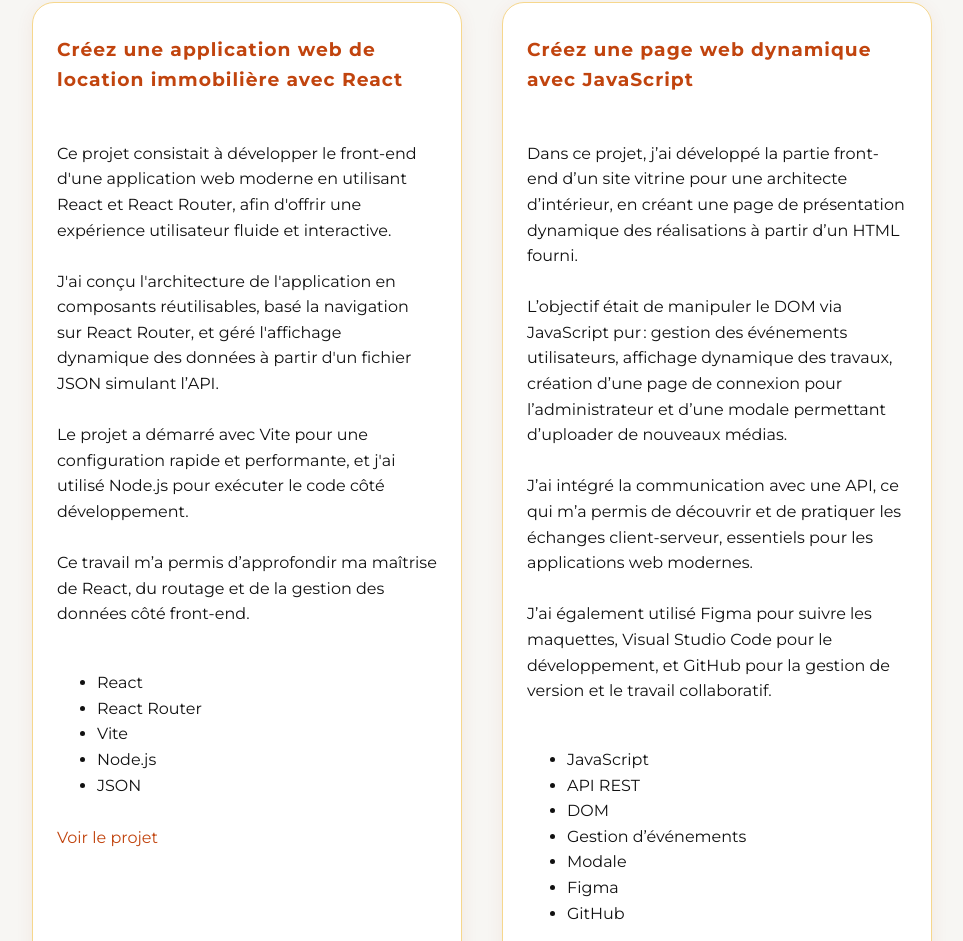
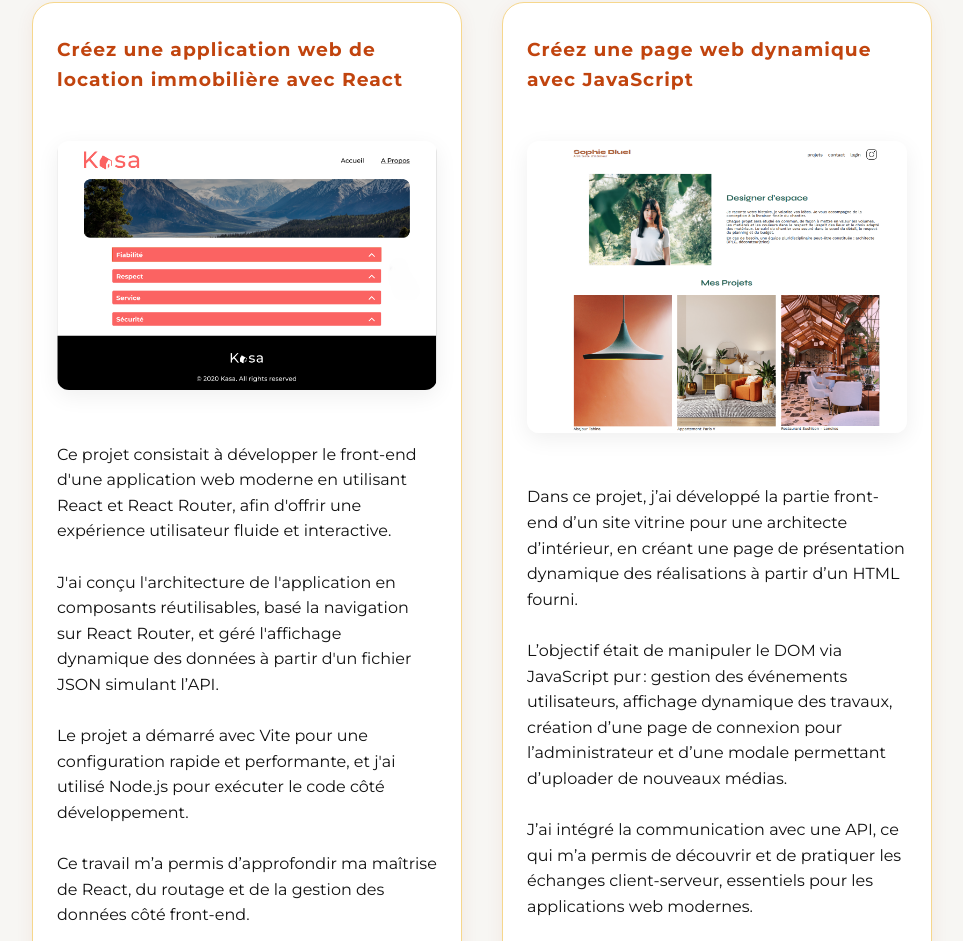
Before and after one commit to Alex50dev/Portfolio, a plain HTML site: page index.html in a window 1280 px wide. Shown: the part 1292-2233 px from the top of the page, without its empty margins (158-1121 px from the left). Drawn offline with Linux system fonts and the light colour scheme.

Commit message:
Ajout d'une image pour les projets.

```diff
--- a/index.html
+++ b/index.html
@@ -101,6 +101,7 @@
       <div class="projects-grid">
         <div class="project-card">
           <h3>Créez une application web de location immobilière avec React</h3>
+          <img src="assests/Projet Kasa.png" alt="Aperçu du projet de l'agence immobilière Kasa" class="project-screenshot" />
           <p>
             Ce projet consistait à développer le front-end d'une application web moderne en utilisant React et React
             Router, afin d'offrir une expérience utilisateur fluide et interactive.<br><br>
@@ -122,6 +123,7 @@
         </div>
         <div class="project-card">
           <h3>Créez une page web dynamique avec JavaScript</h3>
+          <img src="assests/Projet Sophie Bluel.png" alt="Aperçu du projet architecte d’intérieur Sophie Bluel" class="project-screenshot" />
           <p>
             Dans ce projet, j’ai développé la partie front-end d’un site vitrine pour une architecte d’intérieur, en
             créant une page de présentation dynamique des réalisations à partir d’un HTML fourni.<br><br>
--- a/style.css
+++ b/style.css
@@ -346,6 +346,19 @@ h1, h2, h3 {
   gap: 0.7em;
 }
 
+.project-card .project-screenshot {
+  display: block;
+  width: 100%;
+  max-width: 420px;
+  border-radius: 12px;
+  margin: 1rem auto 1.5rem auto;
+  box-shadow: 0 6px 22px #0001;
+  transition: transform 0.3s;
+}
+.project-card .project-screenshot:hover {
+  transform: scale(1.03) rotate(-1.5deg);
+}
+
 /* Contact */
 .contact-btn {
   display: inline-block;
```
Also changed, not shown: assests/Projet Kasa.png (added), assests/Projet Sophie Bluel.png (added).
